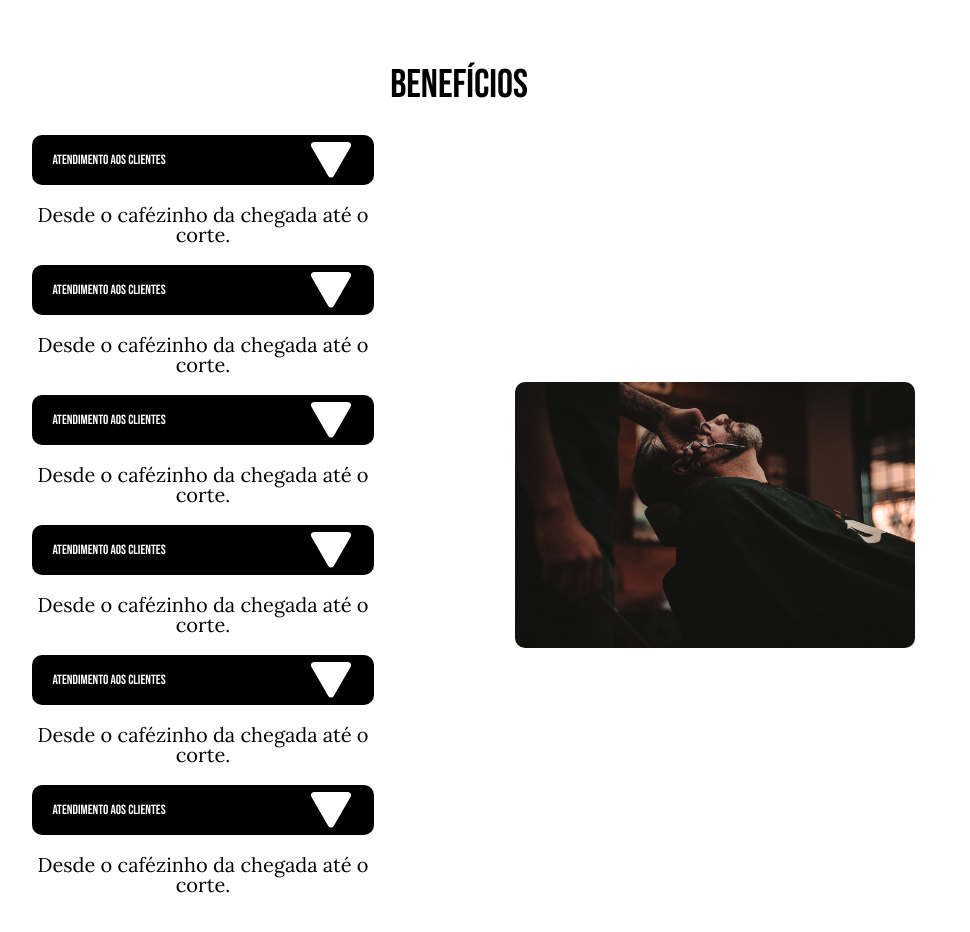
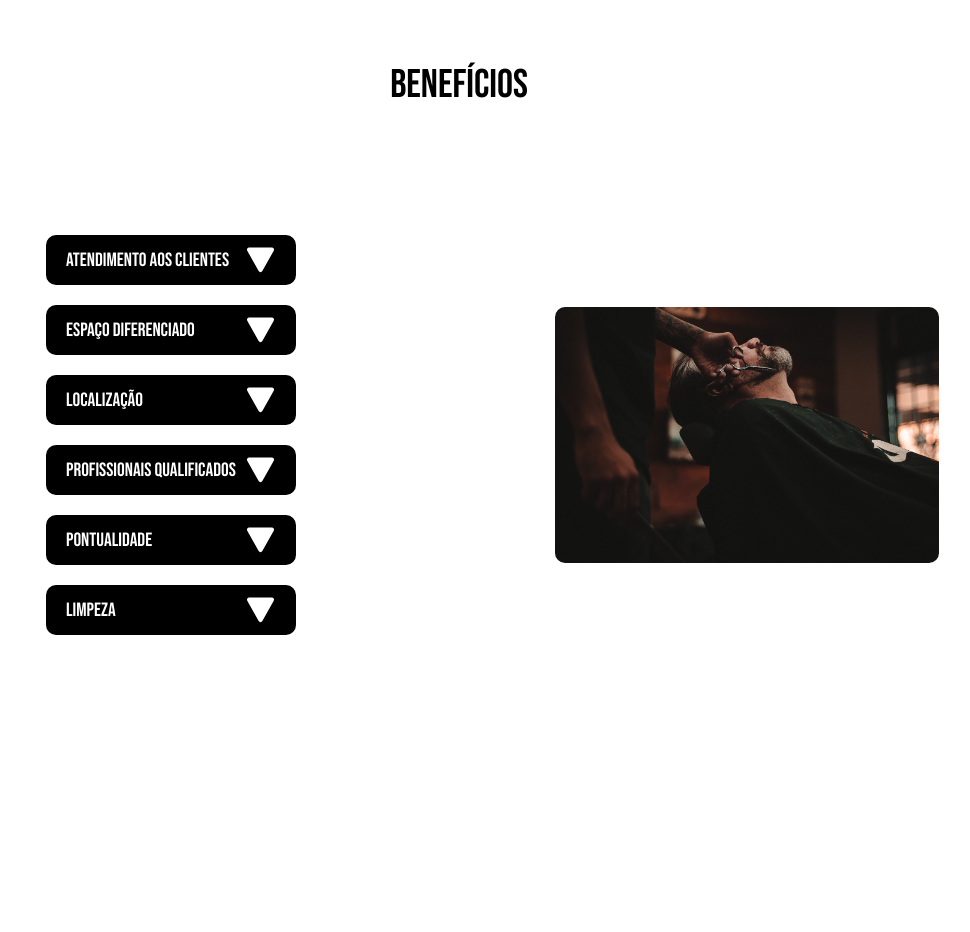
Before and after one commit to viniirbr/barbeariaalura, a plain HTML site: page index.html in a window 1280 px wide. Shown: the part 2320-3252 px from the top of the page, without its empty margins (181-1151 px from the left). Drawn offline with Linux system fonts and the light colour scheme.

Commit message:
Implementação dos benefícios como collapses

```diff
--- a/css/base.css
+++ b/css/base.css
@@ -14,6 +14,11 @@ h2 {
     font-size: 2.5rem;
     text-align: center;
     margin: 30px 0
+}
+
+h3 {
+    font-family: 'Bebas Neue', cursive;
+    font-size: 1.2rem;
 }
 
 .button {
--- a/css/index.css
+++ b/css/index.css
@@ -105,18 +105,16 @@
     align-items: center;
     flex-direction: column;
     justify-content: space-between;
-    padding: 0 200px;
+    padding: 0 40px;
     height: calc(100vh - 100px);
-}
-
-.active {
-    display: none;
 }
 
 .main__beneficios-content {
     display: flex;
     align-items: center;
     justify-content: space-between;
+    width: 80%;
+    height: 100vh;
 }
 
 .main__beneficios-items {
@@ -131,7 +129,7 @@
     display: flex;
     align-items: center;
     justify-content: space-between;
-    width: 100%;
+    width: 250px;
     height: 50px;
     box-shadow: normal;
     text-decoration: none;
@@ -152,9 +150,16 @@
     cursor: pointer;
 }
 
+.beneficios__field {
+    display: flex;
+    flex-direction: column;
+    align-items: center;
+}
+
 .beneficios__field-description {
     text-align: center;
     margin-top: 20px;
+    display: none;
 }
 
 .main__beneficios-pictures {
@@ -166,5 +171,10 @@
 }
 
 .main__beneficios-img {
-    width: 400px;
+    width: 100%;
+    margin: 100px 0;
 }
+
+.active {
+    display: block;
+}
--- a/index.html
+++ b/index.html
@@ -60,52 +60,52 @@
                             <img class="main__beneficios-sortdown" src="img/sortdown.svg" sortdown>
                         </button>
                         <p class="beneficios__field-description" beneficios__description>
-                            Desde o cafézinho da chegada até o corte.
+                            Desde o cafézinho da chegada até o corte!
                         </p>
                     </div>
                     <div class="beneficios__field">
                         <button class="button main__beneficios-button" beneficios-button>
-                            <h3>Atendimento aos clientes</h3>
+                            <h3>Espaço diferenciado</h3>
                             <img class="main__beneficios-sortdown" src="img/sortdown.svg" sortdown>
                         </button>
                         <p class="beneficios__field-description" beneficios__description>
-                            Desde o cafézinho da chegada até o corte.
+                            Uma barbearia que não parece uma barbearia!
+                        </p>
+                    </div>
+                    <div class="beneficios__field">
+                        <button class="button main__beneficios-button localizacao-button" beneficios-button>
+                            <h3>Localização</h3>
+                            <img class="main__beneficios-sortdown" src="img/sortdown.svg" sortdown>
+                        </button>
+                        <p class="beneficios__field-description" beneficios__description>
+                            Onde você estiver, perto de você!
                         </p>
                     </div>
                     <div class="beneficios__field">
                         <button class="button main__beneficios-button" beneficios-button>
-                            <h3>Atendimento aos clientes</h3>
+                            <h3>Profissionais Qualificados</h3>
                             <img class="main__beneficios-sortdown" src="img/sortdown.svg" sortdown>
                         </button>
                         <p class="beneficios__field-description" beneficios__description>
-                            Desde o cafézinho da chegada até o corte.
+                            Só contratamos os melhores do mercado!
                         </p>
                     </div>
                     <div class="beneficios__field">
                         <button class="button main__beneficios-button" beneficios-button>
-                            <h3>Atendimento aos clientes</h3>
+                            <h3>Pontualidade</h3>
                             <img class="main__beneficios-sortdown" src="img/sortdown.svg" sortdown>
                         </button>
                         <p class="beneficios__field-description" beneficios__description>
-                            Desde o cafézinho da chegada até o corte.
+                            Temos compromisso com o horário marcado!
                         </p>
                     </div>
                     <div class="beneficios__field">
                         <button class="button main__beneficios-button" beneficios-button>
-                            <h3>Atendimento aos clientes</h3>
+                            <h3>Limpeza</h3>
                             <img class="main__beneficios-sortdown" src="img/sortdown.svg" sortdown>
                         </button>
                         <p class="beneficios__field-description" beneficios__description>
-                            Desde o cafézinho da chegada até o corte.
-                        </p>
-                    </div>
-                    <div class="beneficios__field">
-                        <button class="button main__beneficios-button" beneficios-button>
-                            <h3>Atendimento aos clientes</h3>
-                            <img class="main__beneficios-sortdown" src="img/sortdown.svg" sortdown>
-                        </button>
-                        <p class="beneficios__field-description" beneficios__description>
-                            Desde o cafézinho da chegada até o corte.
+                            Se encontrar um fio de cabelo no chão ganha 50% de desconto no corte!
                         </p>
                     </div>
                 </div>
--- a/javascript/index.js
+++ b/javascript/index.js
@@ -1,8 +1,12 @@
-const buttonElement = document.querySelector('.main__beneficios-button');
+const buttonElement = document.querySelectorAll('.main__beneficios-button')
 const descriptionElement = document.querySelector('.beneficios__field-description')
 const sortDownElement = document.querySelector('.main__beneficios-sortdown')
 
-buttonElement.addEventListener("click", () => {
-    descriptionElement.classList.toggle('active');
-    console.log(descriptionElement.classList);
-})
+
+function displayText(element, index, array) {
+    element.addEventListener('click', () => {
+        element.nextElementSibling.classList.toggle('active')
+    })
+}
+
+buttonElement.forEach(displayText)
```
